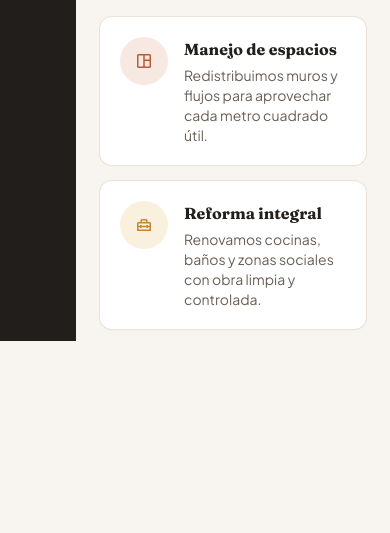
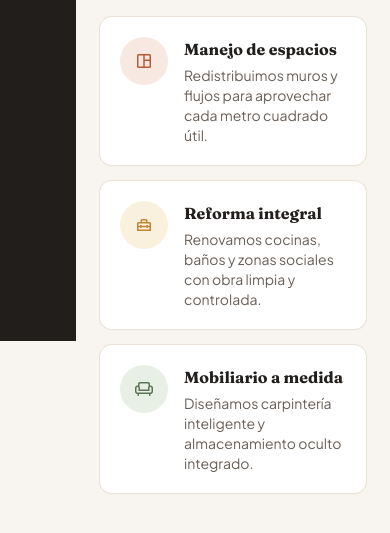
Before and after one commit to Blackthomc/Prueba-, a plain HTML site: page index.html in a window 390 px wide. Shown: the part 503-1036 px from the top of the page. Before the commit the page ends 880 px from the top, so only its background shows below. Drawn offline with nearby package versions, Linux system fonts and the light colour scheme.

Commit message:
feat: agregar servicio de mobiliario a medida

```diff
--- a/index.html
+++ b/index.html
@@ -149,6 +149,14 @@
           <div><h3 class="font-serif font-bold">Reforma integral</h3><p class="mt-1 text-sm text-piedra">Renovamos cocinas, baños y zonas sociales con obra limpia y controlada.</p></div>
         </article>
 
+    <!-- =====================================================================
+  COMMIT 9 · feat: servicio 3, Mobiliario a medida chair
+===================================================================== -->
+        <article class="flex items-start gap-4 rounded-xl bg-white p-5 shadow-sm ring-1 ring-marfil lg:flex-col lg:items-center lg:text-center">
+          <span class="grid h-12 w-12 shrink-0 place-items-center rounded-full bg-salvia-soft text-salvia"><span class="material-symbols-outlined icon-md" aria-hidden="true">chair</span></span>
+          <div><h3 class="font-serif font-bold">Mobiliario a medida</h3><p class="mt-1 text-sm text-piedra">Diseñamos carpintería inteligente y almacenamiento oculto integrado.</p></div>
+        </article>
+
 
 </body>
 </html>
```
